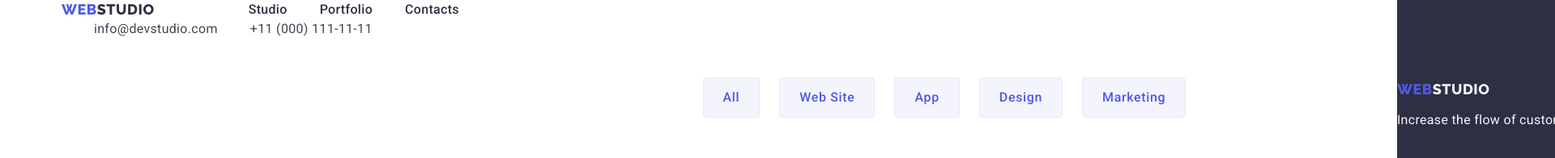
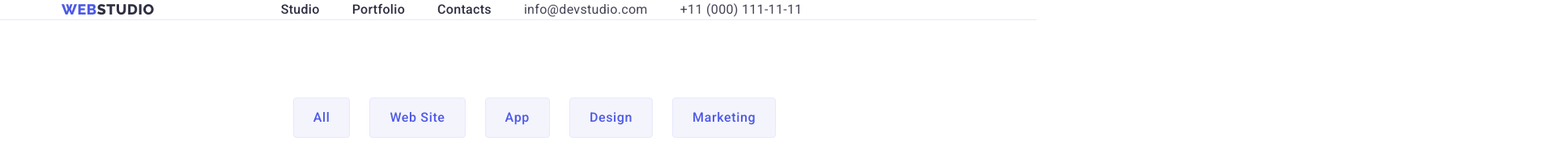
Before and after one commit to NataliaYedynak/goit-markup-hw-03, a plain HTML site: page portfolio.html in a window 1280 px wide. Shown: the top 196 px of the page at 81% size, 1920 px wide, since content can reach past the window. Drawn offline with nearby package versions, Linux system fonts and the light colour scheme.

Commit message:
Summary (required)

```diff
--- a/css/styles.css
+++ b/css/styles.css
@@ -372,7 +372,3 @@ main {
 .portfolio-header-container{
   display: flex;
 }
-.portfolio-header-navigation{
-  display: flex;
-  align-items: center;
-}
--- a/portfolio.html
+++ b/portfolio.html
@@ -20,9 +20,10 @@
   </head>
   <body>
     <!--Header section-->
-    <div class="portfolio-header-container container">
+    <div class="page-container">
       <header class="header">
-        <nav class="portfolio-header-navigation">
+        <div class="header-container container">
+          <nav class="header-navigation">
             <a class="header-logo link" href="./index.html"
               >Web<span class="accent">Studio</span></a
             >
@@ -31,7 +32,9 @@
                 <a class="header-link link" href="./index.html">Studio</a>
               </li>
               <li class="header-item">
-              <a class="header-link link" href="./portfolio.html">Portfolio</a>
+                <a class="header-link link" href="./portfolio.html"
+                  >Portfolio</a
+                >
               </li>
               <li class="header-item">
                 <a class="header-link link" href="">Contacts</a>
@@ -52,6 +55,7 @@
               </li>
             </ul>
           </address>
+        </div>
       </header>
       <!--Main block-->
       <main>
```
Lines whose indentation alone changed are shown as unchanged.
